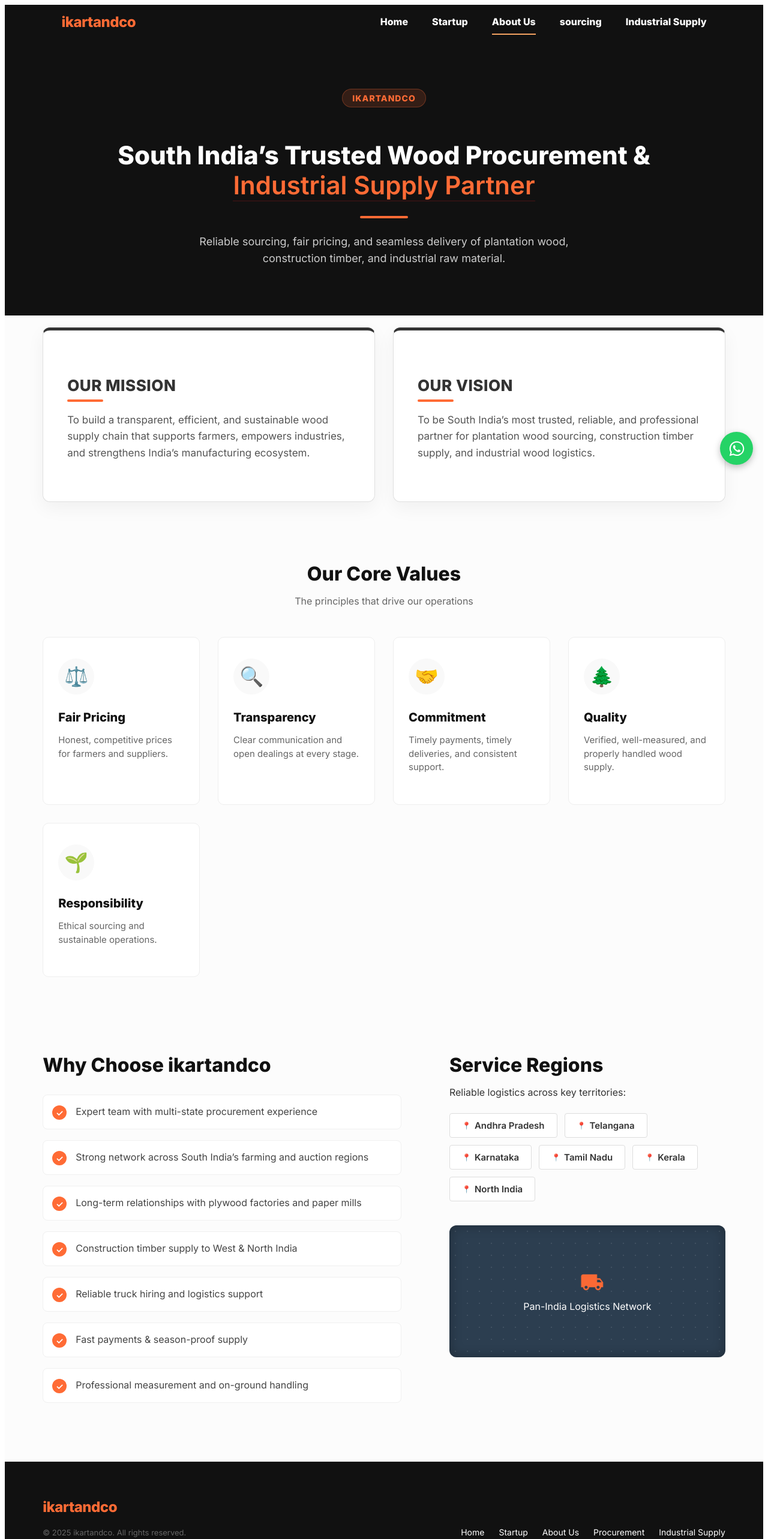
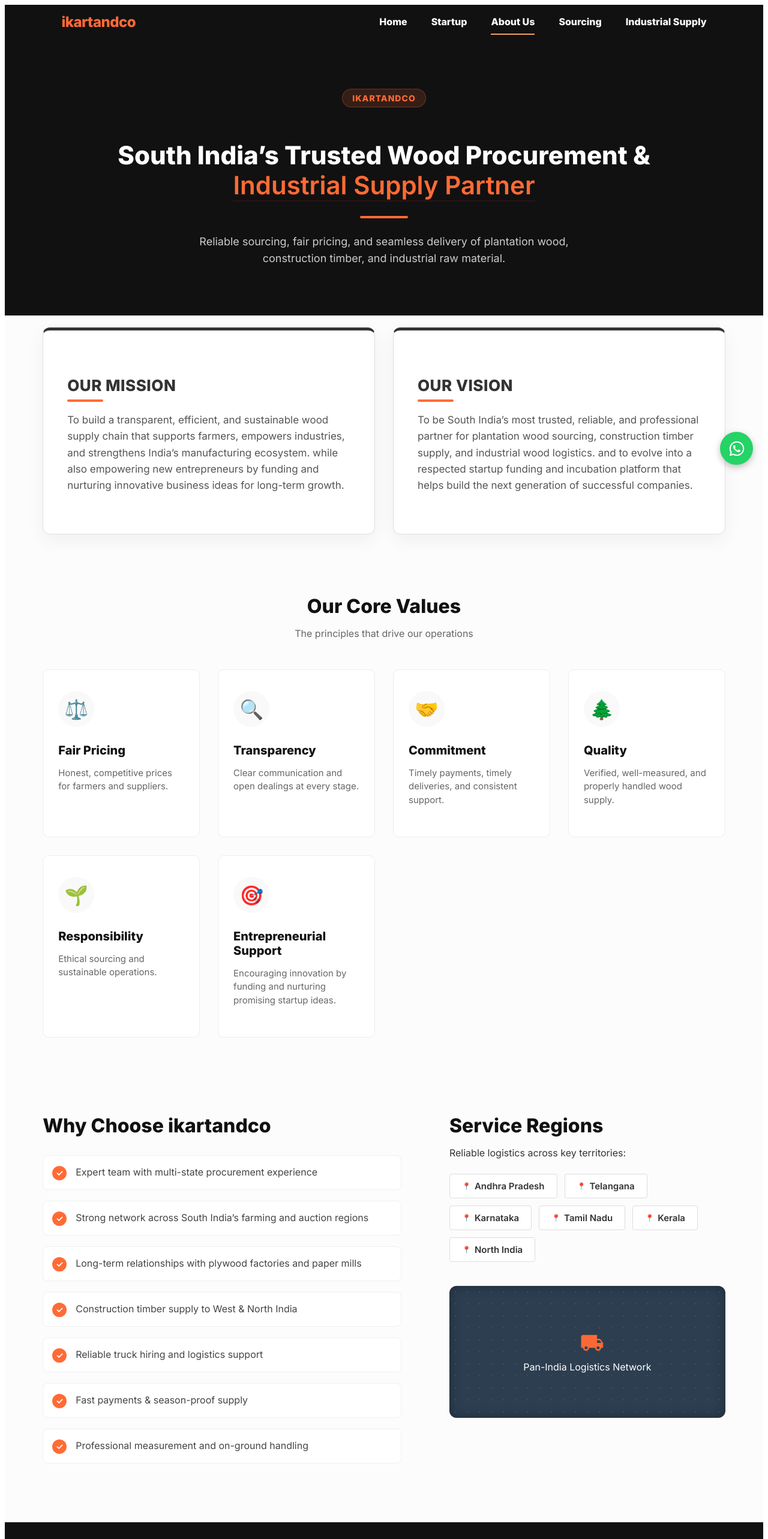
Before and after one commit to techhutinnovations-maker/ikartandco, a React (Vite) app: page /aboutus in a window 1280 px wide. Shown: the top 2566 px of the page at 60% size. Built offline with nearby package versions, Linux system fonts and the light colour scheme.

Commit message:
content changes Cr's

```diff
--- a/src/components/CompanyProfile.jsx
+++ b/src/components/CompanyProfile.jsx
@@ -9,7 +9,8 @@
     { title: "Transparency", icon: "🔍", desc: "Clear communication and open dealings at every stage." },
     { title: "Commitment", icon: "🤝", desc: "Timely payments, timely deliveries, and consistent support." },
     { title: "Quality", icon: "🌲", desc: "Verified, well-measured, and properly handled wood supply." },
-    { title: "Responsibility", icon: "🌱", desc: "Ethical sourcing and sustainable operations." }
+    { title: "Responsibility", icon: "🌱", desc: "Ethical sourcing and sustainable operations." },
+    { title: "Entrepreneurial Support", icon: "🎯", desc: "Encouraging innovation by funding and nurturing promising startup ideas." }
   ];
 
   const reasons = [
@@ -59,6 +60,7 @@
             <p className="mv-text">
               To build a transparent, efficient, and sustainable wood supply chain that
               supports farmers, empowers industries, and strengthens India’s manufacturing ecosystem.
+              while also empowering new entrepreneurs by funding and nurturing innovative business ideas for long-term growth.
             </p>
           </div>
           <div className="mv-card vision">
@@ -66,6 +68,7 @@
             <p className="mv-text">
               To be South India’s most trusted, reliable, and professional partner for
               plantation wood sourcing, construction timber supply, and industrial wood logistics.
+              and to evolve into a respected startup funding and incubation platform that helps build the next generation of successful companies.
             </p>
           </div>
         </div>
--- a/src/components/Footer.jsx
+++ b/src/components/Footer.jsx
@@ -26,7 +26,7 @@
             <Link to="/">Home</Link>
             <Link to="/startup">Startup</Link>
             <Link to="/aboutus">About Us</Link>
-            <Link to="/procurement">Procurement</Link>
+            <Link to="/procurement">Sourcing</Link>
             <Link to="/supply">Industrial Supply</Link>
             {/* <Link to="/terms-and-conditions">Terms and Conditions</Link>
             <Link to="/privacy-policy">Privacy Policy</Link> */}
--- a/src/components/Header.jsx
+++ b/src/components/Header.jsx
@@ -42,7 +42,7 @@
           </NavLink>
 
           <NavLink to="/procurement" onClick={closeMenu}>
-            sourcing
+            Sourcing
           </NavLink>
 
           <NavLink to="/supply" onClick={closeMenu}>
--- a/src/components/WhatsAppButton.jsx
+++ b/src/components/WhatsAppButton.jsx
@@ -5,7 +5,7 @@
 const WhatsAppButton = () => {
   return (
     <a
-      href="https://wa.me/9908710654?text=Hello%20ikartandco,%20I%20am%20interested%20in%20your%20services."
+      href="https://wa.me/919908710654?text=Hello%20ikartandco,%20I%20am%20interested%20in%20your%20services."
       target="_blank"
       rel="noopener noreferrer"
       className="whatsapp-float"
```
Also changed, not shown: src/assets/images/startup.jpeg.
